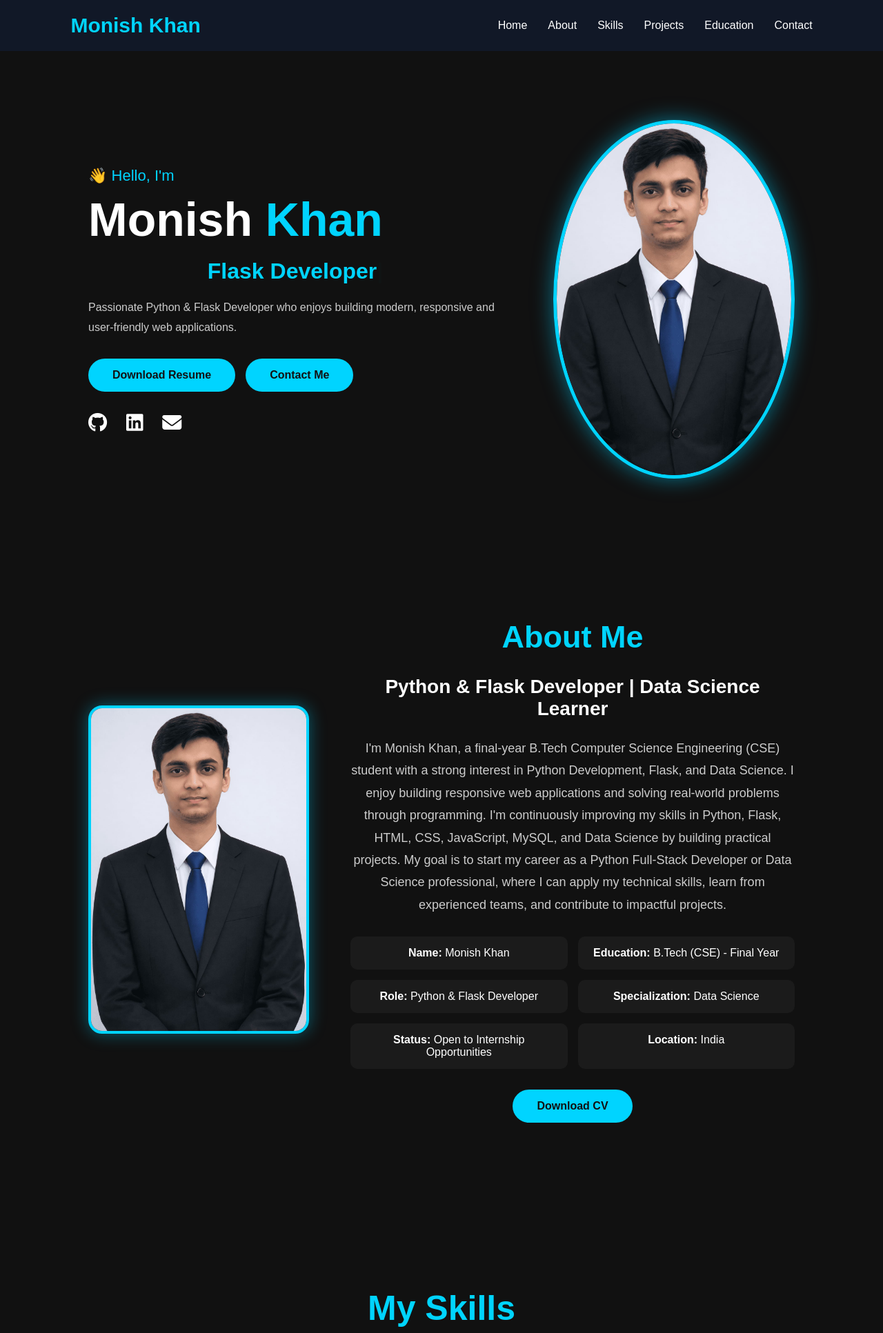
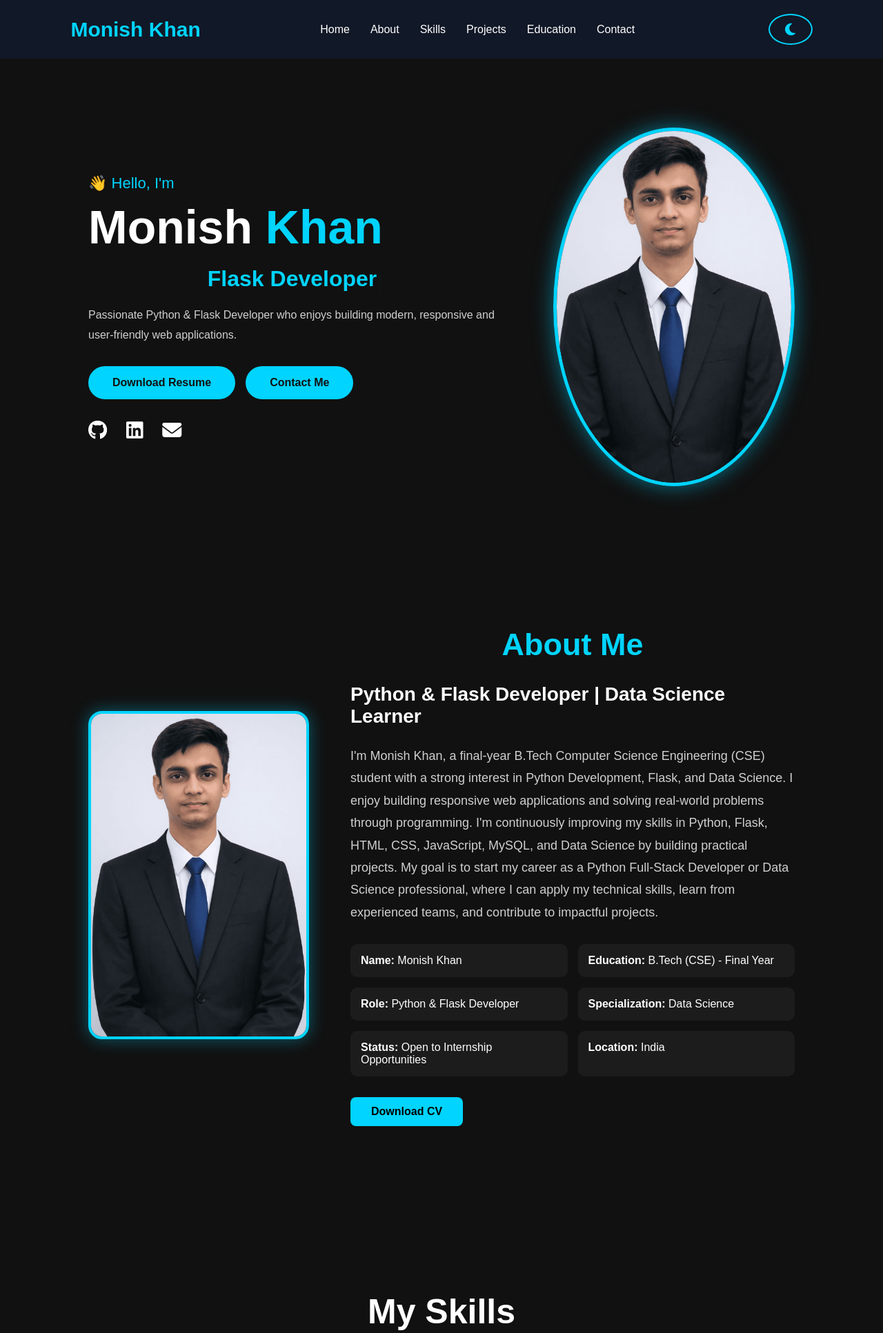
Before and after one commit to monish-09/flask-portfolio, a Flask app: page / in a window 1280 px wide. Shown: the top 1933 px of the page at 69% size. Run offline with Flask 3, Linux system fonts and the light colour scheme; some libraries are stand-ins or nearby versions.

Commit message:
Implemented dark/light mode and admin CSV export

```diff
--- a/app.py
+++ b/app.py
@@ -1,5 +1,6 @@
-from flask import Flask, render_template, request, flash, redirect, url_for, session
+from flask import Flask, render_template, request, flash, redirect, url_for, session,Response
 from database import get_connection
+import csv
 
 app = Flask(__name__)
 app.secret_key = "portfolio_secret"
@@ -158,7 +159,43 @@
     return redirect(url_for("login"))
 
 
+@app.route("/export")
+def export_csv():
 
+    if "admin" not in session:
+        return redirect(url_for("login"))
+
+    conn = get_connection()
+    cursor = conn.cursor(dictionary=True)
+
+    cursor.execute("""
+        SELECT id, name, email, subject, message, created_at
+        FROM contact_messages
+        ORDER BY created_at DESC
+    """)
+
+    messages = cursor.fetchall()
+
+    cursor.close()
+    conn.close()
+
+    def generate():
+
+        data = csv.writer
+
+        yield "ID,Name,Email,Subject,Message,Date\n"
+
+        for msg in messages:
+
+            yield f'{msg["id"]},"{msg["name"]}","{msg["email"]}","{msg["subject"]}","{msg["message"]}","{msg["created_at"]}"\n'
+
+    return Response(
+        generate(),
+        mimetype="text/csv",
+        headers={
+            "Content-Disposition": "attachment; filename=messages.csv"
+        }
+    )
 
 if __name__ == "__main__":
     app.run(debug=True)
--- a/static/css/about.css
+++ b/static/css/about.css
@@ -1,68 +1,105 @@
 .about{
-    text-align:center;
-}
 
-.about p{
-    max-width:850px;
-    margin:auto;
-    line-height:1.8;
-    font-size:18px;
-}
-
-.about{
     display:flex;
     justify-content:space-between;
     align-items:center;
     gap:60px;
     padding:100px 10%;
+
+    background:var(--bg-color);
+    transition:.3s;
+
 }
 
 .about-image img{
+
     width:320px;
     border-radius:20px;
-    border:4px solid #00d4ff;
+
+    border:4px solid var(--primary);
+
     box-shadow:0 0 25px rgba(0,212,255,.4);
+
 }
 
 .about-content{
+
     flex:1;
+
 }
 
 .about-content h2{
+
     font-size:45px;
-    color:#00d4ff;
-    margin-bottom:20px;
+    color:var(--primary);
+
+    margin-bottom:30px;
+
 }
 
 .about-content h3{
+
     font-size:28px;
-    margin-bottom:20px;
+    color:var(--text-color);
+
+    margin-bottom:25px;
+
 }
 
 .about-content p{
-    color:#ccc;
+
+    max-width:850px;
+
+    color:var(--text-color);
+
+    opacity:.8;
+
     line-height:1.8;
+
+    font-size:18px;
+
     margin-bottom:30px;
+
 }
 
 .about-info{
+
     display:grid;
+
     grid-template-columns:repeat(2,1fr);
+
     gap:15px;
+
     margin-bottom:30px;
+
 }
 
 .about-info div{
-    background:#1b1b1b;
+
+    background:var(--card-color);
+
+    color:var(--text-color);
+
     padding:15px;
+
     border-radius:10px;
-}
-.about-content h2{
-    margin-bottom:30px;
+
+    transition:.3s;
+
 }
 
-.about-content h3{
-    margin-bottom:25px;
+.about-info div strong{
+
+    color:var(--text-color);
+
+}
+
+.about-info div:hover{
+
+    transform:translateY(-5px);
+
+    box-shadow:0 0 15px rgba(0,212,255,.3);
+
 }
 
 button{
@@ -74,6 +111,7 @@
 button:hover{
 
     transform:translateY(-5px);
-    box-shadow:0 0 20px #00d4ff;
+
+    box-shadow:0 0 20px var(--primary);
 
 }
--- a/static/css/contact.css
+++ b/static/css/contact.css
@@ -24,18 +18,23 @@
     text-align:center;
     font-size:50px;
     margin-bottom:10px;
+    color:var(--text-color);
+
 }
 
 .section-title span{
 
-    color:#00d4ff;
+    color:var(--primary);
+
 }
 
 .section-subtitle{
 
     text-align:center;
-    color:#aaa;
+    color:var(--text-color);
+    opacity:.7;
     margin-bottom:60px;
+
 }
 
 .contact-container{
--- a/static/css/hero.css
+++ b/static/css/hero.css
@@ -1,86 +1,126 @@
 .hero{
+
     display:flex;
     justify-content:space-between;
     align-items:center;
     min-height:90vh;
+
 }
 
 .left{
+
     max-width:600px;
+
 }
 
 .hello{
-    color:#00d4ff;
+
+    color:var(--primary);
     font-size:22px;
     margin-bottom:10px;
+
 }
 
 .left h1{
-    font-size:60px;
+
+    font-size:68px;
+    font-weight:700;
+    line-height:1.2;
     margin-bottom:15px;
+
+    color:var(--text-color);
+
 }
 
 .left span{
-    color:#00d4ff;
+
+    color:var(--primary);
+
 }
 
 .left h2{
+
     font-size:32px;
     margin-bottom:20px;
-    color:white;
+
+    color:var(--primary);
+
 }
 
 .description{
+
     line-height:1.8;
-    color:#ccc;
+    color:var(--text-color);
+    opacity:.8;
     margin-bottom:30px;
+
 }
 
 .hero-btn{
+
     display:flex;
     gap:15px;
     margin-bottom:30px;
+
+}
+
+.hero-btn button{
+
+    background:var(--primary);
+    color:#111;
+    border:none;
+    border-radius:30px;
+    padding:15px 35px;
+    font-weight:bold;
+    cursor:pointer;
+    transition:.3s;
+
+}
+
+.hero-btn button:hover{
+
+    transform:translateY(-4px);
+
 }
 
 .social-icons a{
-    color:white;
+
+    color:var(--text-color);
     font-size:28px;
     margin-right:20px;
     transition:.3s;
+
 }
 
 .social-icons a:hover{
-    color:#00d4ff;
+
+    color:var(--primary);
+
 }
 
 .right img{
+
     width:350px;
     border-radius:50%;
-    border:5px solid #00d4ff;
+    border:5px solid var(--primary);
     box-shadow:0 0 30px rgba(0,212,255,.5);
-}
 
-.left h1{
-    font-size:68px;
-    font-weight:700;
-    line-height:1.2;
-}
-
-button{
-    background:#00d4ff;
-    color:#111;
-    border-radius:30px;
-    padding:15px 35px;
 }
 
 #typing::after{
-    content: "|";
-    color:#00d4ff;
-    animation: blink .7s infinite;
+
+    content:"|";
+    color:var(--primary);
+    animation:blink .7s infinite;
+
 }
 
 @keyframes blink{
+
     50%{
+
         opacity:0;
+
     }
+
 }
--- a/static/css/navbar.css
+++ b/static/css/navbar.css
@@ -1,37 +1,51 @@
 .navbar{
+
     display:flex;
     justify-content:space-between;
     align-items:center;
+
     padding:20px 8%;
-    background:#111827;
+
+    background:var(--navbar);
+
     position:sticky;
     top:0;
     z-index:1000;
+
+    transition:.4s;
+
 }
 
 .logo{
+
     font-size:30px;
-    color:#00d4ff;
+    color:var(--primary);
     font-weight:bold;
+
 }
 
 .nav-links{
+
     display:flex;
     list-style:none;
     gap:30px;
+
 }
 
 .nav-links a{
-    color:white;
+
+    color:var(--text-color);
+
     transition:.3s;
+
+    position:relative;
+
 }
 
 .nav-links a:hover{
-    color:#00d4ff;
-}
 
-.nav-links a{
-    position:relative;
+    color:var(--primary);
+
 }
 
 .nav-links a::after{
@@ -41,14 +55,12 @@
     position:absolute;
 
     left:0;
-
     bottom:-6px;
 
     width:0;
-
     height:2px;
 
-    background:#00d4ff;
+    background:var(--primary);
 
     transition:.3s;
 
@@ -59,6 +71,7 @@
     width:100%;
 
 }
+
 .menu-toggle{
 
     display:none;
@@ -67,6 +80,6 @@
 
     cursor:pointer;
 
-    color:white;
+    color:var(--text-color);
 
 }
--- a/static/css/style.css
+++ b/static/css/style.css
@@ -5,10 +5,36 @@
     scroll-behavior:smooth;
 }
 
+:root{
+
+    --bg-color:#111;
+    --text-color:#ffffff;
+    --card-color:#1c1c1c;
+    --primary:#00d4ff;
+    --navbar:#111827;
+
+}
+
+.light-theme{
+
+    --bg-color:#f5f5f5;
+    --text-color:#111111;
+    --card-color:#ffffff;
+    --primary:#0077ff;
+    --navbar:#ffffff;
+
+}
+
 body{
+
     font-family:Arial, Helvetica, sans-serif;
-    background:#111;
-    color:white;
+
+    background:var(--bg-color);
+
+    color:var(--text-color);
+
+    transition:.4s;
+
 }
 
 section{
@@ -91,3 +117,40 @@
     }
 
 }
+
+.theme-btn{
+
+    width:45px;
+    height:45px;
+
+    border-radius:50%;
+
+    border:2px solid var(--primary);
+
+    background:transparent;
+
+    color:var(--primary);
+
+    display:flex;
+    justify-content:center;
+    align-items:center;
+
+    font-size:20px;
+
+    cursor:pointer;
+
+    transition:.3s;
+
+    margin-left:20px;
+
+}
+
+.theme-btn:hover{
+
+    background:var(--primary);
+
+    color:#111;
+
+    transform:rotate(180deg);
+
+}
--- a/static/js/script.js
+++ b/static/js/script.js
@@ -50,3 +50,42 @@
         nav.classList.toggle("active");
     });
 }
+
+// =======================
+// Dark / Light Mode
+// =======================
+
+const themeToggle = document.getElementById("theme-toggle");
+const themeIcon = themeToggle.querySelector("i");
+
+// Saved theme
+if (localStorage.getItem("theme") === "light") {
+
+    document.body.classList.add("light-theme");
+
+    themeIcon.classList.remove("fa-moon");
+    themeIcon.classList.add("fa-sun");
+
+}
+
+themeToggle.addEventListener("click", () => {
+
+    document.body.classList.toggle("light-theme");
+
+    if(document.body.classList.contains("light-theme")){
+
+        localStorage.setItem("theme","light");
+
+        themeIcon.classList.remove("fa-moon");
+        themeIcon.classList.add("fa-sun");
+
+    }else{
+
+        localStorage.setItem("theme","dark");
+
+        themeIcon.classList.remove("fa-sun");
+        themeIcon.classList.add("fa-moon");
+
+    }
+
+});
--- a/templates/admin.html
+++ b/templates/admin.html
@@ -30,6 +30,10 @@
     <button type="submit">Search</button>
 
 </form>
+
+<a href="{{ url_for('export_csv') }}" class="export-btn">
+    📥 Export CSV
+</a>
 
 <div class="dashboard-cards">
 
--- a/templates/base.html
+++ b/templates/base.html
@@ -18,7 +18,6 @@
     <link rel="stylesheet" href="{{ url_for('static', filename='css/responsive.css') }}">
     <link rel="stylesheet" href="https://cdnjs.cloudflare.com/ajax/libs/font-awesome/6.7.2/css/all.min.css">
 </head>
-<body>
 
 <body>
 
--- a/templates/components/navbar.html
+++ b/templates/components/navbar.html
@@ -21,4 +21,8 @@
 
     </ul>
 
+    <button id="theme-toggle" class="theme-btn" aria-label="Toggle Theme">
+        <i class="fa-solid fa-moon"></i>
+    </button>
+
 </nav>
```
Also changed, not shown: other parts of static/css/contact.css (+44 -29 lines), static/css/admin.css (+28 -0 lines), static/css/footer.css (+36 -14 lines). Lines whose indentation alone changed are shown as unchanged.
